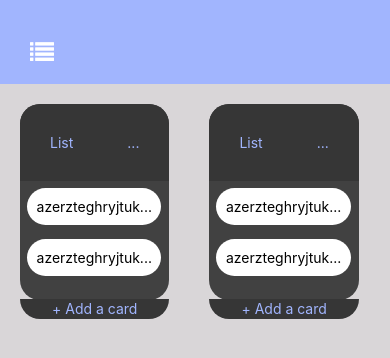
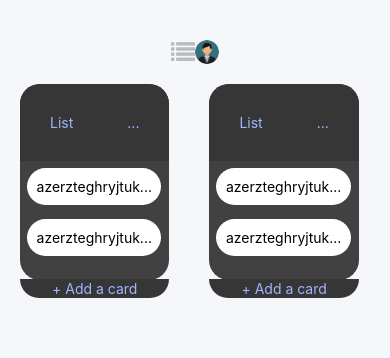
Before and after one commit to chrisDev06/T-DEV-600, a React Native app in the folder client/: screen / in a window 390 px wide. Shown: the top 358 px of the page. Built offline with nearby package versions, Linux system fonts and the light colour scheme.

Commit message:
refont menu modal & implement modal user

```diff
--- a/client/App.js
+++ b/client/App.js
@@ -1,9 +1,10 @@
 import { StatusBar } from 'expo-status-bar';
 import { StyleSheet, Text, View } from 'react-native';
-import Header from './Dashboard/Pages/Header';
+import NavBar from './Dashboard/Component/navBar';
 import Body from './Dashboard/Pages/Body';
 import Footer from './Dashboard/Pages/Footer';
-import { useState } from 'react';
+import { useEffect, useState } from 'react';
+import "./styles.css"
 
 export default function App() {
   const [isNavOpen, setIsNavOpen] = useState(false);
@@ -22,11 +23,14 @@ export default function App() {
   const deleteOpen = () => {
     setDeleteOpen(!isDeleteOpen);
   }
-  console.log(isDeleteOpen)
+
+  useEffect(() => {
+  }, [isNavOpen])
+
   return (
     <View style={headerStyle.container}>
-      <Header OpenNav ={OpenNav}/>
-      <Body isNavOpen={isNavOpen} createProject={createProject} listProject={listProject} deleteProject={deleteProject} deleteOpen={deleteOpen} isDeleteOpen={isDeleteOpen} />
+      <NavBar openNav={OpenNav} />
+      <Body openNav={OpenNav} isNavOpen={isNavOpen} createProject={createProject} listProject={listProject} deleteProject={deleteProject} deleteOpen={deleteOpen} isDeleteOpen={isDeleteOpen} />
       {/* <Footer/> */}
     </View>
   );
@@ -36,7 +40,6 @@ export default function App() {
 const headerStyle = StyleSheet.create({
   container: {
     flex: 1,
-    backgroundColor: '#D9D6D8',
     alignItems: 'center',
     justifyContent: 'collapse',
   },
--- a/client/Dashboard/Component/DashNav.js
+++ b/client/Dashboard/Component/DashNav.js
@@ -1,17 +1,17 @@
 import React from 'react';
-import { View, StyleSheet, Text, TouchableOpacity } from 'react-native';
+import { View, StyleSheet, Text, TouchableOpacity, Modal } from 'react-native';
 import MenuCreate from './MenuCreate';
 import Menu from './Menu';
 import { FontAwesome } from '@expo/vector-icons';
 
-const DashNav = ({createProject,listProject, deleteProject, isdeleteProject, deleteOpen, isDeleteOpen}) => {
+const DashNav = ({ createProject, listProject, deleteProject, isdeleteProject, deleteOpen, isDeleteOpen, openNav }) => {
   const numList = () => {
     return (
-      <View style={style.projectContainer}>
+      <View style={styles.projectContainer}>
         {listProject.map((project, index) => (
-          <View key={index} style={style.projectStyle}>
+          <View key={index} style={styles.projectStyle}>
             <Text>project {index}</Text>
-            {isDeleteOpen && <TouchableOpacity style={style.boutonTrashStyle} onPress={() => deleteProject(index)}>
+            {isDeleteOpen && <TouchableOpacity style={styles.boutonTrashStyle} onPress={() => deleteProject(index)}>
               <FontAwesome name={"trash"} size={18} color={"white"} />
             </TouchableOpacity>}
           </View>
@@ -19,38 +19,81 @@ const DashNav = ({createProject,listProject, deleteProject, isdeleteProject, del
       </View>
     );
   };
+
   return (
-    <View style={style.container}>
-      <Text style={style.textStyle}>Your Board</Text>
-      <View style={style.menuContenair}>
-        <Menu createProject={createProject} deleteProject={deleteProject} deleteOpen={deleteOpen}/>
+    <Modal
+      animationType="slide"
+      transparent={true}
+      visible={isdeleteProject}
+      onRequestClose={() => deleteOpen(false)} // Ferme la modal si l'utilisateur appuie sur le bouton de retour Android
+    >
+      <View style={styles.modalContainer}>
+        <View style={styles.modalContent}>
+          <Text style={styles.title}>Your Board</Text>
+          <TouchableOpacity onPress={openNav} style={styles.closeButton}>
+            <FontAwesome name="times" size={24} color="#000" />
+          </TouchableOpacity>
+          <View style={styles.menuContainer}>
+            <MenuCreate />
           </View>
-      {listProject? numList(listProject): null}
+          <Menu
+            createProject={createProject}
+            deleteProject={deleteProject}
+            deleteOpen={deleteOpen}
+          />
+          {listProject ? numList() : null}
         </View>
+      </View>
+    </Modal>
   );
 };
 
-const style = StyleSheet.create({
-    container: {
+const styles = StyleSheet.create({
+  modalContainer: {
+    flex: 1,
+    justifyContent: 'flex-end',
+    backgroundColor: 'rgba(0, 0, 0, 0.5)',
+  },
+  modalContent: {
     backgroundColor: '#A1B5FE',
-        width: '30%',
-        height: '100%',
-
+    height: '30%',
+    borderTopLeftRadius: 10,
+    borderTopRightRadius: 10,
+    paddingHorizontal: 10,
+    paddingTop: 10,
   },
-    menuContenair:{
-        flexDirection: "row",
-    },
-    textStyle: {
+  title: {
     backgroundColor: "#7B8BC7",
     height: 35,
     paddingTop: 8,
     paddingLeft: 20,
-      color:"#FFFFFF",
+    color: "#FFFFFF",
+    borderTopLeftRadius: 10,
+    borderTopRightRadius: 10,
+    marginBottom: 10,
   },
-    projectStyle:{
-      marginTop: 20,
-      paddingLeft: 10,
+  menuContainer: {
+    flexDirection: "row",
   },
-})
+  projectContainer: {
+    marginTop: 10,
+  },
+  projectStyle: {
+    flexDirection: 'row',
+    alignItems: 'center',
+    justifyContent: 'space-between',
+    marginBottom: 10,
+  },
+  boutonTrashStyle: {
+    backgroundColor: 'red',
+    borderRadius: 20,
+    padding: 5,
+  },
+  closeButton: {
+    position: 'absolute',
+    top: 10,
+    right: 10,
+  },
+});
 
 export default DashNav;
--- a/client/Dashboard/Component/navBar.js
+++ b/client/Dashboard/Component/navBar.js
@@ -1,21 +1,80 @@
-import React from 'react';
-import { View, TouchableOpacity, StyleSheet } from 'react-native';
+import React, { useState } from 'react';
+import { View, TouchableOpacity, StyleSheet, Image, Modal, Text, Button } from 'react-native';
 import { FontAwesome } from '@expo/vector-icons';
 
-const NavBar = ({OpenNav}) => {
+const NavBar = ({ openNav, isNavOpen }) => {
+  const [modalVisible, setModalVisible] = useState(false);
+
+  const openProfile = () => {
+    setModalVisible(true);
+  };
+
+  const closeModal = () => {
+    setModalVisible(false);
+  };
   return (
     <View style={styles.container}>
-      <TouchableOpacity onPress={OpenNav}>
-        <FontAwesome name="list" size={24} color="white" />
-      </TouchableOpacity>
+      <View style={styles.leftContainer}>
+        <TouchableOpacity onPress={openNav}>
+          <FontAwesome name="list" size={24} color="#BABBBF" />
+        </TouchableOpacity>
+      </View>
+
+      <View style={styles.rightContainer}>
+        <TouchableOpacity onPress={openProfile}>
+          <Image
+            source={require('../../assets/user.png')}
+            style={styles.profileImage}
+          />
+
+        </TouchableOpacity>
+      </View>
+      <Modal
+        animationType="slide"
+        transparent={true}
+        visible={modalVisible}
+        onRequestClose={closeModal}
+      >
+        <View style={[styles.modalContainer, styles.modalContent]}>
+          <Text>This is a modal.</Text>
+          <Button title="Close" onPress={closeModal} />
+        </View>
+      </Modal>
     </View>
   );
 };
 
 const styles = StyleSheet.create({
   container: {
-    paddingTop:40,
-    paddingLeft:10,
+    flexDirection: 'row',
+    paddingTop: 40,
+    paddingLeft: 10,
+    paddingRight: 10,
+  },
+  leftContainer: {
+    flex: 1,
+    alignItems: 'flex-start',
+  },
+  rightContainer: {
+    flex: 1,
+    alignItems: 'flex-end',
+  },
+  profileImage: {
+    width: 24,
+    height: 24,
+    borderRadius: 12,
+  },
+  modalContainer: {
+    flex: 1,
+    justifyContent: 'center',
+    alignItems: 'flex-end',
+    backgroundColor: 'rgba(0, 0, 0, 0.5)',
+    paddingHorizontal: 20,
+  },
+  modalContent: {
+    padding: 20,
+    backgroundColor: 'white',
+    borderRadius: 10,
   },
 });
 
--- a/client/Dashboard/Pages/Body.js
+++ b/client/Dashboard/Pages/Body.js
@@ -1,28 +1,28 @@
-import React, { useState } from 'react';
+import React, { useEffect, useState } from 'react';
 import { View, StyleSheet, ScrollView } from 'react-native';
 import DashNav from '../Component/DashNav';
 import List from "./List"
 
-const Body = ({isNavOpen, createProject, listProject, deleteProject, deleteOpen, isDeleteOpen}) => {
+const Body = ({ isNavOpen, createProject, listProject, deleteProject, deleteOpen, isDeleteOpen, openNav }) => {
   return (
-    <ScrollView style= {style.BodyPage}>
+    <ScrollView style={style.BodyPage}>
       <View style={style.container}>
-        {isNavOpen && <DashNav createProject={createProject} listProject={listProject} deleteProject={deleteProject} deleteOpen={deleteOpen} isDeleteOpen={isDeleteOpen}/>}
-          <View style={style.listContainer}>
-            <List style={style.listContainer}/>
-            <List style={style.listContainer}/>
-            <List style={style.listContainer}/>
-            <List style={style.listContainer}/>
-            <List style={style.listContainer}/>
-            <List style={style.listContainer}/>
-          </View>
+        {isNavOpen && <DashNav openNav={openNav} createProject={createProject} listProject={listProject} deleteProject={deleteProject} deleteOpen={deleteOpen} isDeleteOpen={isDeleteOpen} />}
+        <View style={style.listContainer}>
+          <List style={style.listContainer} />
+          <List style={style.listContainer} />
+          <List style={style.listContainer} />
+          <List style={style.listContainer} />
+          <List style={style.listContainer} />
+          <List style={style.listContainer} />
+        </View>
       </View>
     </ScrollView>
   );
 };
 
 const style = StyleSheet.create({
- container: {
+  container: {
     flexDirection: 'row',
   },
   listContainer: {
--- a/client/Dashboard/Pages/Header.js
+++ /dev/null
@@ -1,25 +0,0 @@
-import React from 'react';
-import { View, Text, StyleSheet } from 'react-native';
-import NavBar from '../Component/navBar';
-
-const Header = ({OpenNav}) => {
-  return (
-    <View style={style.container}>
-        <NavBar OpenNav={OpenNav}/>
-    </View>
-  );
-};
-
-const style = StyleSheet.create({
-    container: {
-        flexDirection:"row",
-        justifyContent:"space-between",
-        backgroundColor: '#A1B5FE',
-        height: '10%',
-        width: '100%',
-        paddingLeft: 20,
-        paddingRight: 20
-      },
-})
-
-export default Header;
--- /dev/null
+++ b/client/styles.css
@@ -0,0 +1,3 @@
+body {
+    background-color: #F5F7FB;
+}
```
Also changed, not shown: client/assets/user.png (added). Lines whose indentation alone changed are shown as unchanged.
